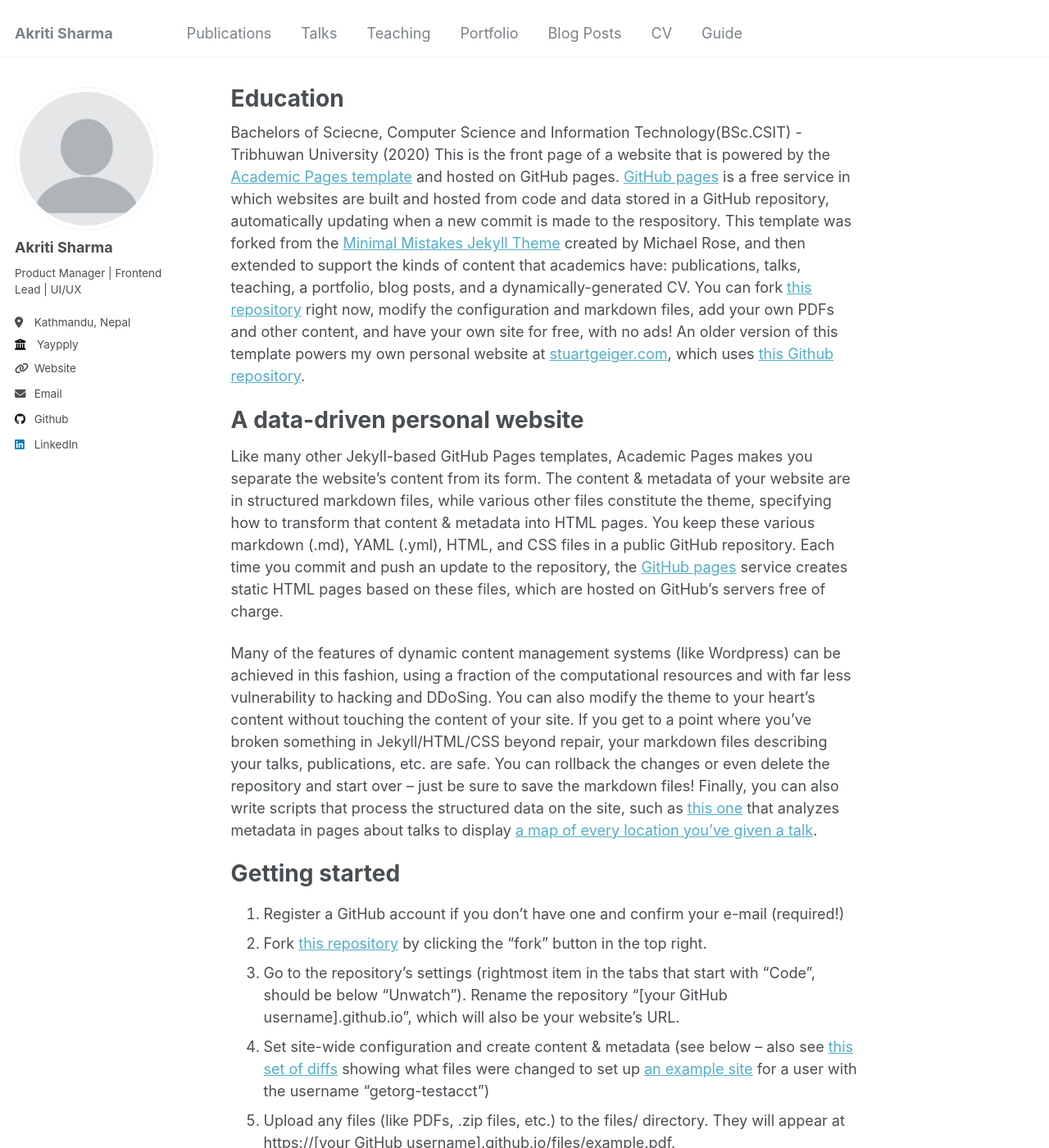
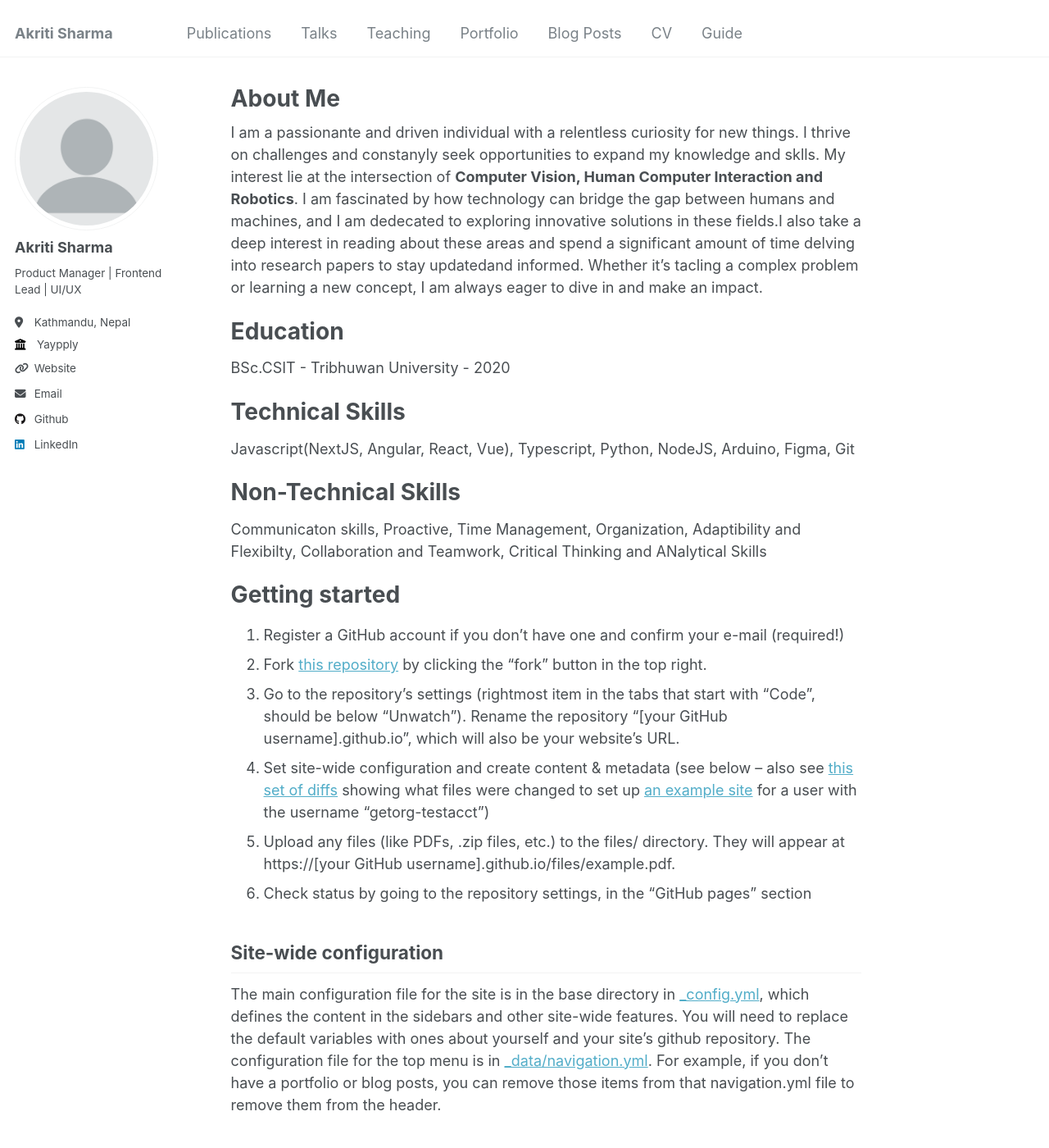
Before and after one commit to akritisharma22/akritisharma22.github.io, a Jekyll site: the page built from _pages/about.md, in a window 1280 px wide and 1400 px high. Shown: the whole window at 82% size. Built offline with Jekyll 4.4.1, drawn with Linux system fonts in a browser that asks for light colours.

Commit message:
Update about.md

```diff
--- a/_pages/about.md
+++ b/_pages/about.md
@@ -1,20 +1,25 @@
 ---
 permalink: /
-title: "Education"
+title: "About Me"
 author_profile: true
 redirect_from:
   - /about/
   - /about.html
 ---
 
-Bachelors of Sciecne, Computer Science and Information Technology(BSc.CSIT) - Tribhuwan University (2020)
-This is the front page of a website that is powered by the [Academic Pages template](https://github.com/academicpages/academicpages.github.io) and hosted on GitHub pages. [GitHub pages](https://pages.github.com) is a free service in which websites are built and hosted from code and data stored in a GitHub repository, automatically updating when a new commit is made to the respository. This template was forked from the [Minimal Mistakes Jekyll Theme](https://mmistakes.github.io/minimal-mistakes/) created by Michael Rose, and then extended to support the kinds of content that academics have: publications, talks, teaching, a portfolio, blog posts, and a dynamically-generated CV. You can fork [this repository](https://github.com/academicpages/academicpages.github.io) right now, modify the configuration and markdown files, add your own PDFs and other content, and have your own site for free, with no ads! An older version of this template powers my own personal website at [stuartgeiger.com](http://stuartgeiger.com), which uses [this Github repository](https://github.com/staeiou/staeiou.github.io).
+I am a passionante and driven individual with a relentless curiosity for new things. I thrive on challenges and constanyly seek opportunities to expand my knowledge and sklls. My interest lie at the intersection of <b>Computer Vision, Human Computer Interaction and Robotics</b>. I am fascinated by how technology can bridge the gap between humans and machines, and I am dedecated to exploring innovative solutions in these fields.I also take a deep interest in reading about these areas and spend a significant amount of time delving into research papers to stay updatedand informed. Whether it's tacling a complex problem or learning a new concept, I am always eager to dive in and make an impact.
 
-A data-driven personal website
+Education
 ======
-Like many other Jekyll-based GitHub Pages templates, Academic Pages makes you separate the website's content from its form. The content & metadata of your website are in structured markdown files, while various other files constitute the theme, specifying how to transform that content & metadata into HTML pages. You keep these various markdown (.md), YAML (.yml), HTML, and CSS files in a public GitHub repository. Each time you commit and push an update to the repository, the [GitHub pages](https://pages.github.com/) service creates static HTML pages based on these files, which are hosted on GitHub's servers free of charge.
+BSc.CSIT - Tribhuwan University - 2020
 
-Many of the features of dynamic content management systems (like Wordpress) can be achieved in this fashion, using a fraction of the computational resources and with far less vulnerability to hacking and DDoSing. You can also modify the theme to your heart's content without touching the content of your site. If you get to a point where you've broken something in Jekyll/HTML/CSS beyond repair, your markdown files describing your talks, publications, etc. are safe. You can rollback the changes or even delete the repository and start over -- just be sure to save the markdown files! Finally, you can also write scripts that process the structured data on the site, such as [this one](https://github.com/academicpages/academicpages.github.io/blob/master/talkmap.ipynb) that analyzes metadata in pages about talks to display [a map of every location you've given a talk](https://academicpages.github.io/talkmap.html).
+Technical Skills
+======
+Javascript(NextJS, Angular, React, Vue), Typescript, Python, NodeJS, Arduino, Figma, Git
+
+Non-Technical Skills
+======
+Communicaton skills, Proactive, Time Management, Organization, Adaptibility and Flexibilty, Collaboration and Teamwork, Critical Thinking and ANalytical Skills
 
 Getting started
 ======
```
